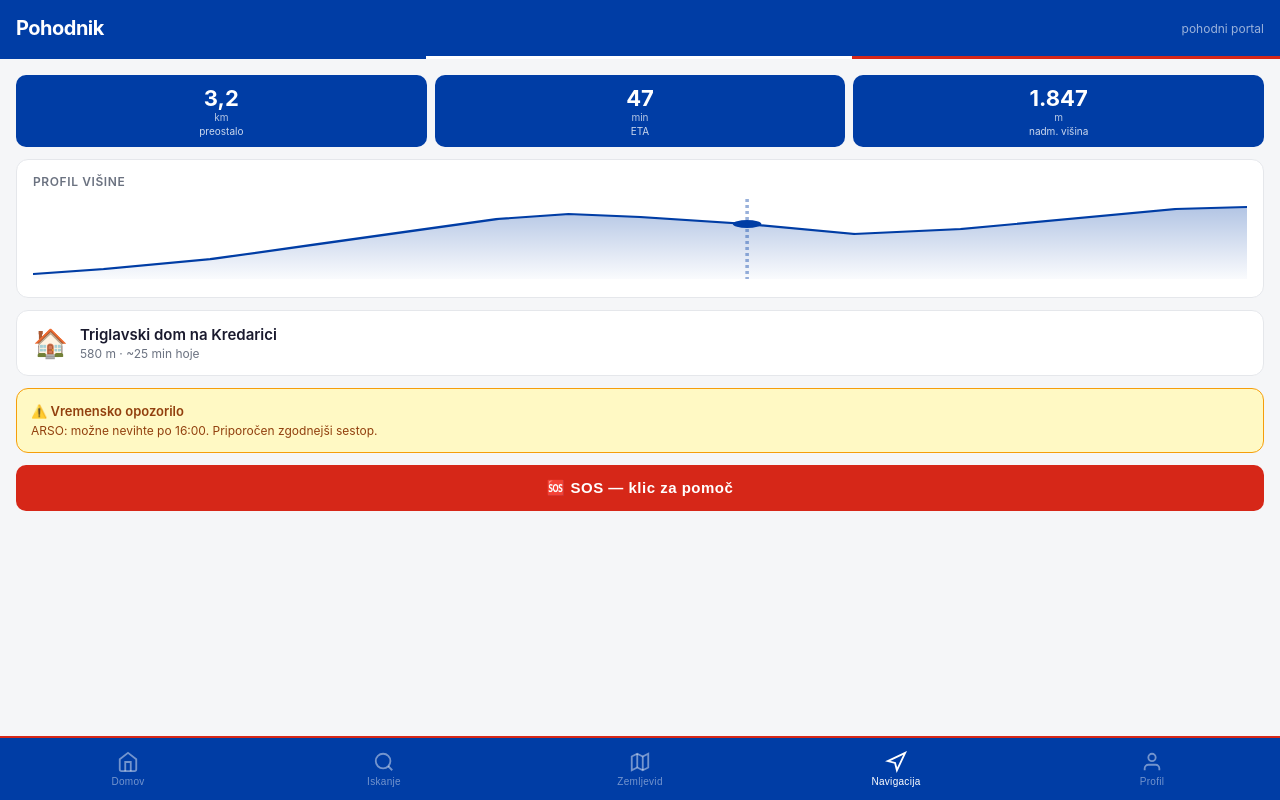
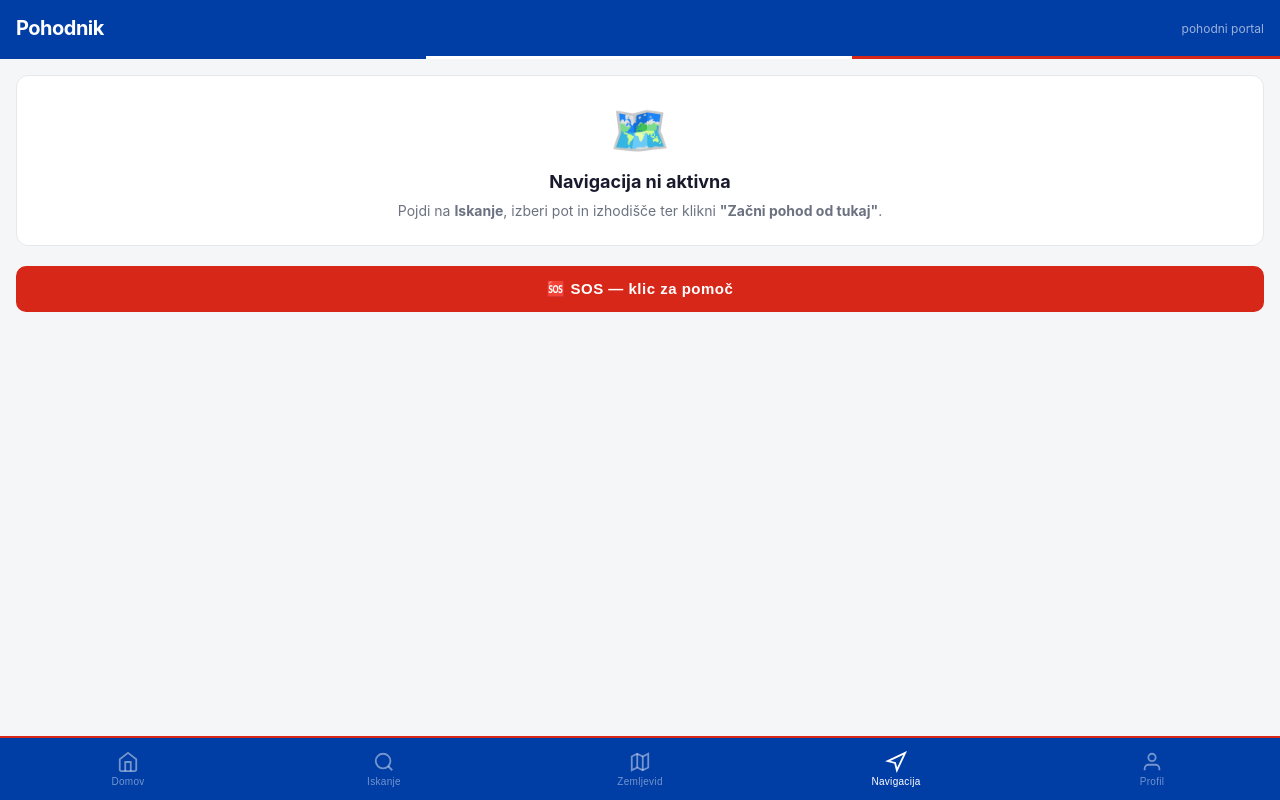
Before and after one commit to damjanvrhar-source/pohodnik, a React (Vite) app: page / in a window 1280 px wide. Both pictures are taken after a click on the button "Navigacija". Built offline with nearby package versions, Linux system fonts and the light colour scheme; no server answers.

Commit message:
Popravi navigacijo

```diff
--- a/src/zasloni/Navigacija.jsx
+++ b/src/zasloni/Navigacija.jsx
@@ -1,78 +1,30 @@
 import React from 'react'
-
-const hudPodatki = [
-  { st: '3,2', enota: 'km', ime: 'preostalo' },
-  { st: '47',  enota: 'min', ime: 'ETA' },
-  { st: '1.847', enota: 'm', ime: 'nadm. višina' },
-]
 
 export default function Navigacija() {
   return (
     <div style={{ padding: 16 }}>
 
-      {/* HUD */}
-      <div style={{ display: 'grid', gridTemplateColumns: '1fr 1fr 1fr', gap: 8, marginBottom: 12 }}>
-        {hudPodatki.map((h, i) => (
-          <div key={i} style={{
-            background: 'var(--modra)', borderRadius: 10,
-            padding: 10, textAlign: 'center', color: 'white'
-          }}>
-            <div style={{ fontSize: 22, fontWeight: 700 }}>{h.st}</div>
-            <div style={{ fontSize: 10, opacity: 0.7 }}>{h.enota}</div>
-            <div style={{ fontSize: 10, opacity: 0.8, marginTop: 2 }}>{h.ime}</div>
-          </div>
-        ))}
-      </div>
-
-      {/* Profil višine */}
-      <div className="kartica">
-        <div className="kartica-naslov">Profil višine</div>
-        <svg viewBox="0 0 340 80" style={{ width: '100%', height: 80 }} preserveAspectRatio="none">
-          <defs>
-            <linearGradient id="visGrad" x1="0" y1="0" x2="0" y2="1">
-              <stop offset="0%" stopColor="#003DA5" stopOpacity="0.3"/>
-              <stop offset="100%" stopColor="#003DA5" stopOpacity="0.02"/>
-            </linearGradient>
-          </defs>
-          <path
-            d="M0,75 L20,70 L50,60 L80,45 L110,30 L130,20 L150,15 L170,18 L200,25 L230,35 L260,30 L290,20 L320,10 L340,8 L340,80 L0,80 Z"
-            fill="url(#visGrad)"
-          />
-          <path
-            d="M0,75 L20,70 L50,60 L80,45 L110,30 L130,20 L150,15 L170,18 L200,25 L230,35 L260,30 L290,20 L320,10 L340,8"
-            fill="none" stroke="#003DA5" strokeWidth={2} strokeLinecap="round"
-          />
-          {/* Trenutna pozicija */}
-          <circle cx="200" cy="25" r="4" fill="#003DA5"/>
-          <line x1="200" y1="0" x2="200" y2="80" stroke="#003DA5" strokeWidth={1} strokeDasharray="3,3" opacity={0.4}/>
-        </svg>
-      </div>
-
-      {/* Naslednja točka */}
-      <div className="kartica" style={{ display: 'flex', alignItems: 'center', gap: 12 }}>
-        <div style={{ fontSize: 28 }}>🏠</div>
-        <div>
-          <div style={{ fontSize: 15, fontWeight: 600 }}>Triglavski dom na Kredarici</div>
-          <div style={{ fontSize: 12, color: 'var(--besedilo2)', marginTop: 2 }}>580 m · ~25 min hoje</div>
+      {/* Sporočilo */}
+      <div style={{
+        background: 'white', borderRadius: 12, padding: 24,
+        border: '0.5px solid var(--rob)', textAlign: 'center',
+        marginBottom: 12
+      }}>
+        <div style={{ fontSize: 48, marginBottom: 12 }}>🗺️</div>
+        <div style={{ fontSize: 18, fontWeight: 700, marginBottom: 8 }}>
+          Navigacija ni aktivna
+        </div>
+        <div style={{ fontSize: 14, color: 'var(--besedilo2)', lineHeight: 1.5 }}>
+          Pojdi na <strong>Iskanje</strong>, izberi pot in izhodišče ter klikni <strong>"Začni pohod od tukaj"</strong>.
         </div>
       </div>
 
-      {/* ARSO opozorilo */}
-      <div style={{
-        background: '#FFF9C4', borderRadius: 12, padding: 14,
-        border: '0.5px solid #F59E0B', marginBottom: 12
-      }}>
-        <div style={{ fontSize: 13, color: '#92400E', fontWeight: 600 }}>⚠️ Vremensko opozorilo</div>
-        <div style={{ fontSize: 12, color: '#92400E', marginTop: 4 }}>
-          ARSO: možne nevihte po 16:00. Priporočen zgodnejši sestop.
-        </div>
-      </div>
-
-      {/* SOS */}
+      {/* SOS gumb */}
       <button style={{
         width: '100%', background: 'var(--rdeca)', color: 'white',
         border: 'none', borderRadius: 10, padding: 14,
-        fontSize: 15, fontWeight: 700, cursor: 'pointer', letterSpacing: '0.5px'
+        fontSize: 15, fontWeight: 700, cursor: 'pointer',
+        letterSpacing: '0.5px', marginTop: 8
       }}>
         🆘 SOS — klic za pomoč
       </button>
```
